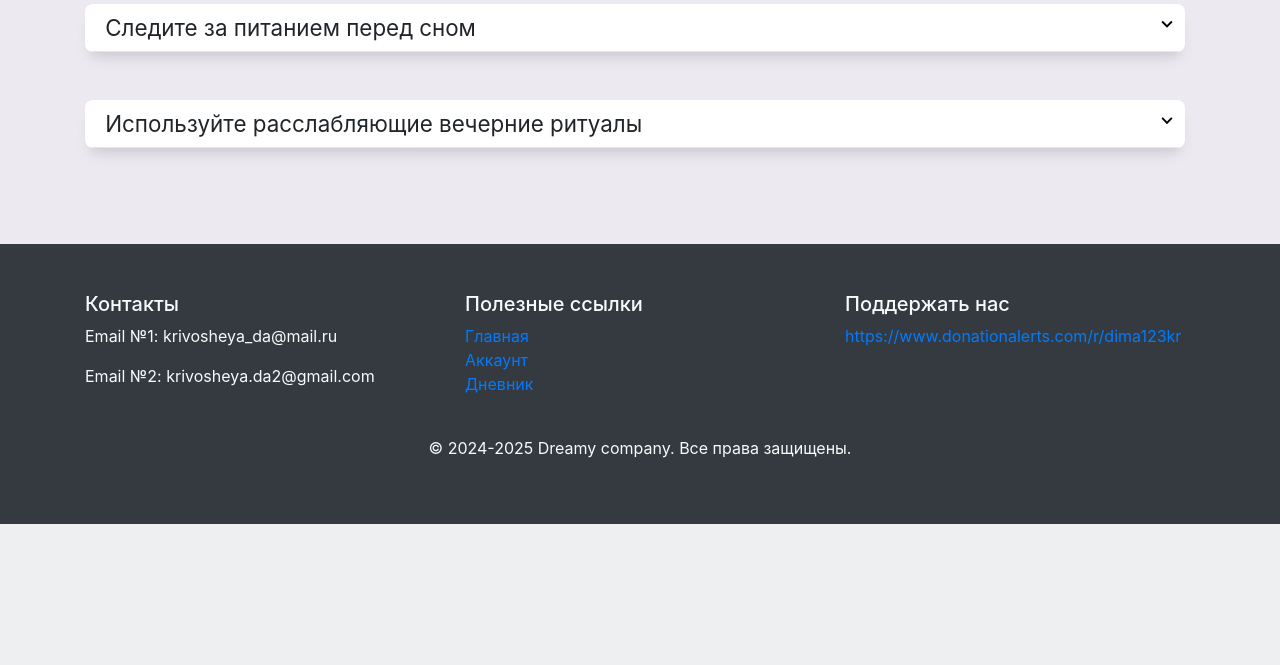
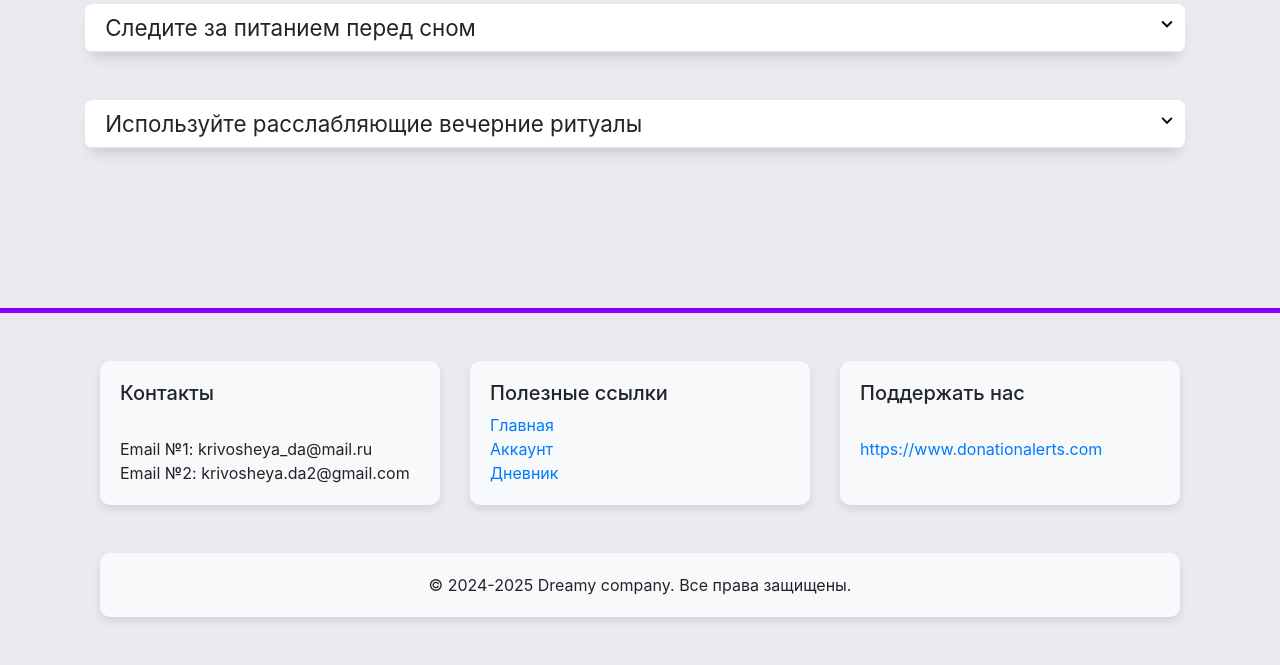
Before and after one commit to Dima123kr/Dreamy, a Flask app: page / in a window 1280 px wide. Shown: the part 462-1127 px from the top of the page. Before the commit the page ends 986 px from the top, so only its background shows below. Run offline with Flask 3, Linux system fonts and the light colour scheme; some libraries are stand-ins or nearby versions.

Commit message:
Dreamy 0.4.1
Изменен дизайн для footer

```diff
--- a/static/css/account.css
+++ b/static/css/account.css
@@ -1,9 +1,3 @@
-footer {
-    position: fixed;
-    bottom: 0;
-    width: 100%;
-    height: 250px;
-}
 .btn-group {
     margin-top: 20px;
     margin-right: 20px;
--- a/templates/main.html
+++ b/templates/main.html
@@ -3,6 +3,7 @@
 {% block content %}
 <link rel="stylesheet" href="{{ url_for('static', filename='css/main.css') }}">
 <link rel="stylesheet" href="{{ url_for('static', filename='css/base.css') }}">
+<link rel="stylesheet" href="{{ url_for('static', filename='css/account.css') }}">
 <div class="main">
   	<div class="container">
 		<br>
@@ -168,30 +169,57 @@
 <br>
 <br>
 
-<footer class="footer bg-dark text-light py-5">
+<footer class="footer py-5">
+	<hr color="#8b00ff" style="height: 4px">
     <div class="container">
+		<div class="container mt-5">
 			<div class="row">
 				<div class="col-md-4">
+					<div class="custom-container">
+						<div style="width: 400px;">
 							<h5>Контакты</h5>
-                <p>Email №1: krivosheya_da@mail.ru</p>
-				<p>Email №2: krivosheya.da2@gmail.com</p>
+							<br>
+                			<a>Email №1: krivosheya_da@mail.ru</a>
+							<br>
+							<a>Email №2: krivosheya.da2@gmail.com</a>
+							<br>
+						</div>
+					</div>
 				</div>
 				<div class="col-md-4">
+					<div class="custom-container">
+						<div style="width: 400px;">
 							<h5>Полезные ссылки</h5>
-                <ul class="list-unstyled">
-                    <li><a href="/">Главная</a></li>
-                    <li><a href="/account">Аккаунт</a></li>
-					<li><a href="/diary_start">Дневник</a></li>
-                </ul>
+							<a href="/">Главная</a>
+							<br>
+							<a href="/account">Аккаунт</a>
+							<br>
+							<a href="/diary_start">Дневник</a>
+						</div>
+					</div>
 				</div>
 				<div class="col-md-4">
+					<div class="custom-container">
+						<div style="width: 400px;">
 							<h5>Поддержать нас</h5>
-                <a href="https://www.donationalerts.com/r/dima123kr">https://www.donationalerts.com/r/dima123kr</a>
+							<br>
+                			<a href="https://www.donationalerts.com/r/dima123kr">https://www.donationalerts.com</a>
+							<br>
+							<br>
 						</div>
 					</div>
-        <div class="row mt-4">
-            <div class="col-md-12 text-center">
-                <p>&copy; 2024-2025 Dreamy company. Все права защищены.</p>
+				</div>
+			</div>
+		</div>
+        <div class="container mt-5">
+			<div class="row">
+				<div class="col-md-12">
+					<div class="custom-container">
+						<center>
+							<a>&copy; 2024-2025 Dreamy company. Все права защищены.</a>
+						</center>
+					</div>
+				</div>
 			</div>
 		</div>
     </div>
```
Lines whose indentation alone changed are shown as unchanged.
